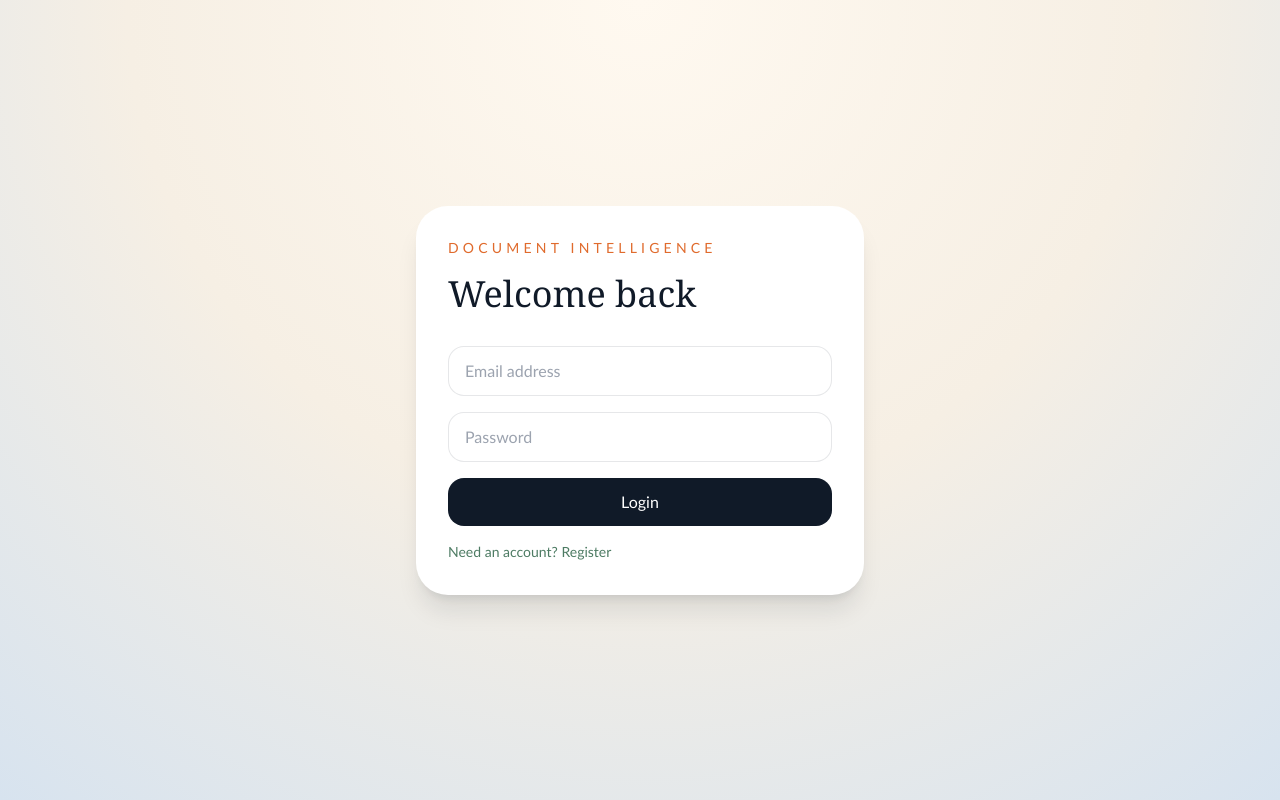
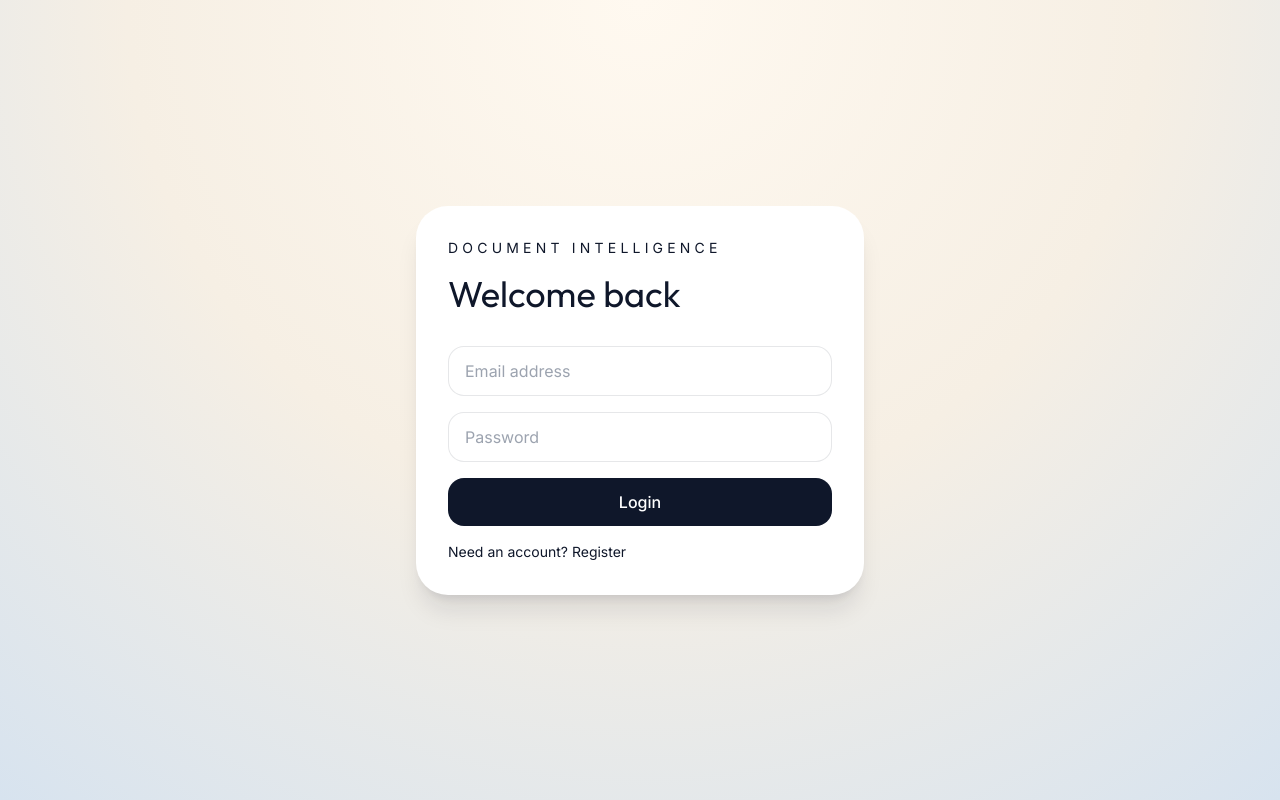
Before and after one commit to kumaraharsh84/document-intelligence-system, a React (Vite) app in the folder frontend/: page /login in a window 1280 px wide. Built offline with nearby package versions, Linux system fonts and the light colour scheme; no server answers.

Commit message:
feat(ui): modernize frontend design and typography

```diff
--- a/frontend/src/index.css
+++ b/frontend/src/index.css
@@ -1,11 +1,19 @@
+@import url('https://fonts.googleapis.com/css2?family=Inter:wght@300;400;500;600;700&family=Outfit:wght@400;500;600;700&display=swap');
+
 @tailwind base;
 @tailwind components;
 @tailwind utilities;
 
 body {
-  @apply bg-sand text-ink font-body;
+  @apply bg-slate-50 text-slate-900 font-body antialiased;
+  background-image: radial-gradient(at 0% 0%, hsla(210,100%,96%,1) 0, transparent 50%), radial-gradient(at 50% 0%, hsla(220,100%,94%,1) 0, transparent 50%), radial-gradient(at 100% 0%, hsla(230,100%,96%,1) 0, transparent 50%);
+  background-attachment: fixed;
 }
 
 #root {
-  @apply min-h-screen;
+  @apply min-h-screen flex flex-col;
 }
+
+.glass-panel {
+  @apply bg-white/80 backdrop-blur-lg border border-white/20 shadow-xl rounded-2xl;
+}
--- a/frontend/tailwind.config.js
+++ b/frontend/tailwind.config.js
@@ -4,15 +4,19 @@ export default {
   theme: {
     extend: {
       colors: {
-        ink: "#101a28",
-        sand: "#f6efe4",
-        ember: "#e06b2d",
-        moss: "#4d7b63",
-        mist: "#d7e3ef"
+        brand: {
+          50: '#eff6ff',
+          100: '#dbeafe',
+          500: '#3b82f6',
+          600: '#2563eb',
+          900: '#1e3a8a',
+        },
+        ink: "#0f172a",
+        sand: "#f8fafc",
       },
       fontFamily: {
-        display: ["Georgia", "serif"],
-        body: ["Trebuchet MS", "sans-serif"]
+        display: ["Outfit", "sans-serif"],
+        body: ["Inter", "sans-serif"]
       }
     }
   },
```
